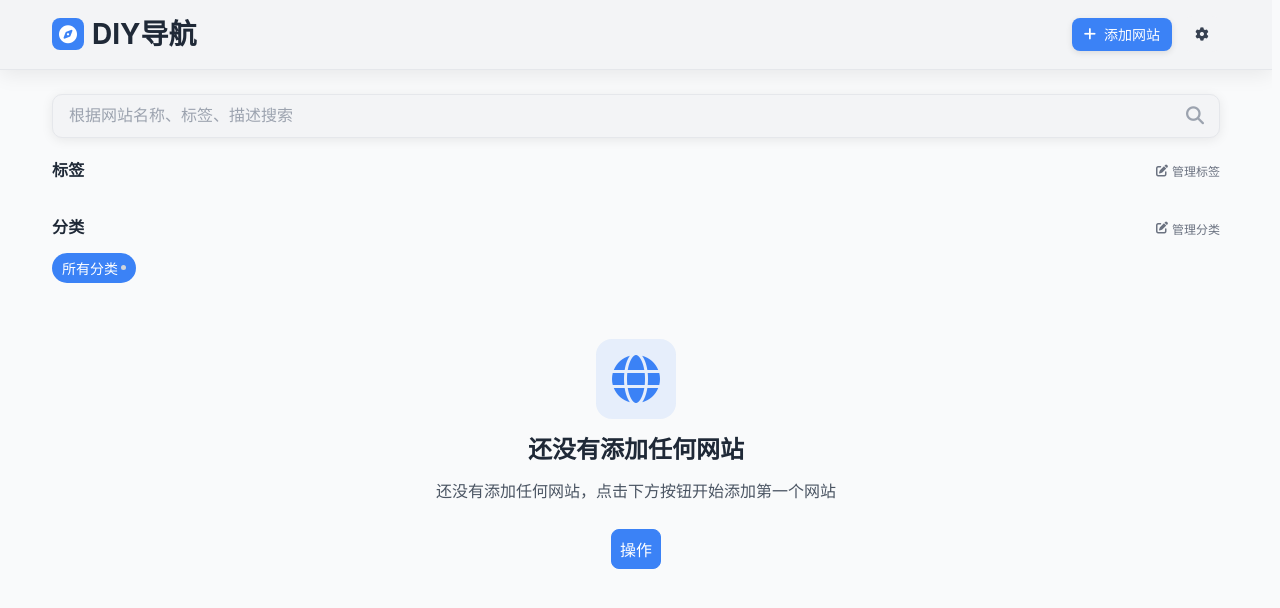
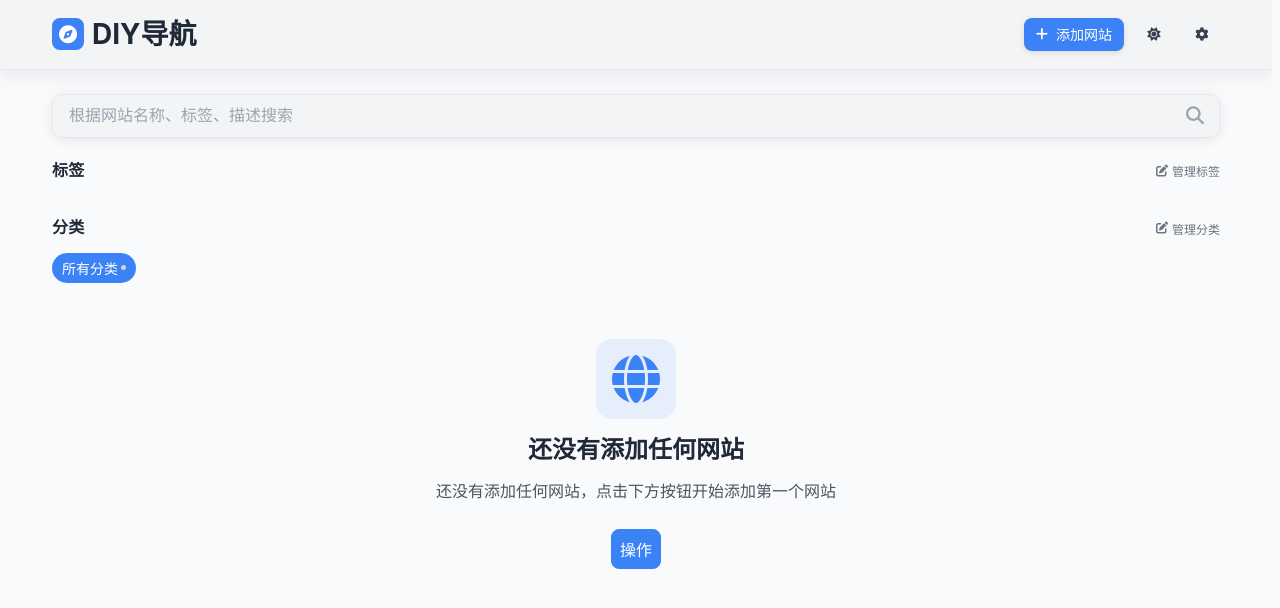
Before and after one commit to slightlee/diy-nav-web, a Vue app: page / in a window 1280 px wide. Shown: the top 608 px of the page. Built offline with nearby package versions, Linux system fonts and the light colour scheme.

Commit message:
feat: 添加主题切换按钮及功能

```diff
--- a/src/components/AppLayout.vue
+++ b/src/components/AppLayout.vue
@@ -20,6 +20,15 @@
             <span>添加网站</span>
           </button>
 
+          <div class="theme-toggle">
+            <button class="theme-toggle-btn" :title="themeToggleTitle" @click="cycleTheme">
+              <i :class="themeToggleIcon" />
+            </button>
+            <div v-if="showClickTooltip" class="theme-click-tooltip">
+              {{ themeToggleTitle }}
+            </div>
+          </div>
+
           <div class="settings-dropdown">
             <button class="settings-btn" @click="toggleSettingsDropdown">
               <i class="fas fa-cog" />
@@ -37,10 +46,6 @@
               <a href="#" class="dropdown-item" @click="openImportExport">
                 <i class="fas fa-exchange-alt" />
                 导入/导出数据
-              </a>
-              <a href="#" class="dropdown-item" @click="toggleTheme">
-                <i class="fas fa-moon" />
-                主题设置
               </a>
             </div>
           </div>
@@ -260,6 +265,7 @@ import { useWebsiteStore } from '@/stores/website'
 import { useCategoryStore } from '@/stores/category'
 import { useTagStore } from '@/stores/tag'
 import { useUIStore } from '@/stores/ui'
+import { useSettingsStore } from '@/stores/settings'
 import BaseModal from '@/components/base/BaseModal.vue'
 import BaseButton from '@/components/base/BaseButton.vue'
 import WebsiteCard from '@/components/WebsiteCard.vue'
@@ -278,6 +284,7 @@ const websiteStore = useWebsiteStore()
 const categoryStore = useCategoryStore()
 const tagStore = useTagStore()
 const uiStore = useUIStore()
+const settingsStore = useSettingsStore()
 
 // 响应式状态
 const searchKeyword = ref('')
@@ -285,6 +292,31 @@ const selectedTags = ref<string[]>([])
 const selectedCategory = ref('all')
 const showSettingsDropdown = ref(false)
 const addSiteContextCategoryId = ref('')
+const currentTheme = computed(() => settingsStore.settings.theme)
+
+const themeToggleIcon = computed(() => {
+  switch (currentTheme.value) {
+    case 'light':
+      return 'fas fa-sun'
+    case 'dark':
+      return 'fas fa-moon'
+    default:
+      return 'fas fa-adjust'
+  }
+})
+
+const themeToggleTitle = computed(() => {
+  const names: Record<'light' | 'dark' | 'auto', string> = {
+    light: '浅色',
+    dark: '深色',
+    auto: '跟随系统'
+  }
+  return names[currentTheme.value]
+})
+
+const showClickTooltip = ref(false)
+let clickTooltipTimer: number | undefined
+
 
 // 计算属性
 const filteredWebsites = computed(() => {
@@ -443,9 +475,23 @@ const openImportExport = () => {
   showSettingsDropdown.value = false
 }
 
-const toggleTheme = () => {
-  uiStore.openModal('settings')
+const setTheme = (theme: 'light' | 'dark' | 'auto') => {
+  settingsStore.setTheme(theme)
   showSettingsDropdown.value = false
+}
+
+const cycleTheme = () => {
+  const order: Array<'light' | 'dark' | 'auto'> = ['light', 'dark', 'auto']
+  const idx = order.indexOf(currentTheme.value)
+  const next = order[(idx + 1) % order.length]
+  settingsStore.setTheme(next)
+  showClickTooltip.value = true
+  if (clickTooltipTimer) {
+    clearTimeout(clickTooltipTimer)
+  }
+  clickTooltipTimer = window.setTimeout(() => {
+    showClickTooltip.value = false
+  }, 1200)
 }
 
 // 点击外部关闭下拉菜单
@@ -576,6 +622,45 @@ onUnmounted(() => {
   }
 }
 
+.theme-toggle {
+  position: relative;
+}
+
+.theme-toggle-btn {
+  width: 36px;
+  height: 36px;
+  border-radius: 8px;
+  background-color: var(--color-neutral-100);
+  border: none;
+  color: var(--color-neutral-700);
+  display: flex;
+  align-items: center;
+  justify-content: center;
+  cursor: pointer;
+  transition: all 0.2s ease-in-out;
+
+  &:hover {
+    background-color: var(--color-neutral-200);
+    color: var(--color-primary);
+  }
+}
+
+.theme-click-tooltip {
+  position: absolute;
+  right: 0;
+  top: calc(100% + 8px);
+  background-color: var(--color-neutral-100);
+  border: 1px solid var(--color-border);
+  border-radius: 6px;
+  box-shadow: 0 8px 20px rgba(0, 0, 0, 0.12);
+  padding: 6px 8px;
+  z-index: 60;
+  font-size: 0.8125rem;
+  color: var(--color-neutral-700);
+  white-space: nowrap;
+  display: inline-block;
+}
+
 .dropdown-menu {
   position: absolute;
   right: 0;
@@ -614,6 +699,7 @@ onUnmounted(() => {
   background-color: var(--color-neutral-300);
   margin: 4px 0;
 }
+
 
 // 主内容区域样式
 .main-content {
```
